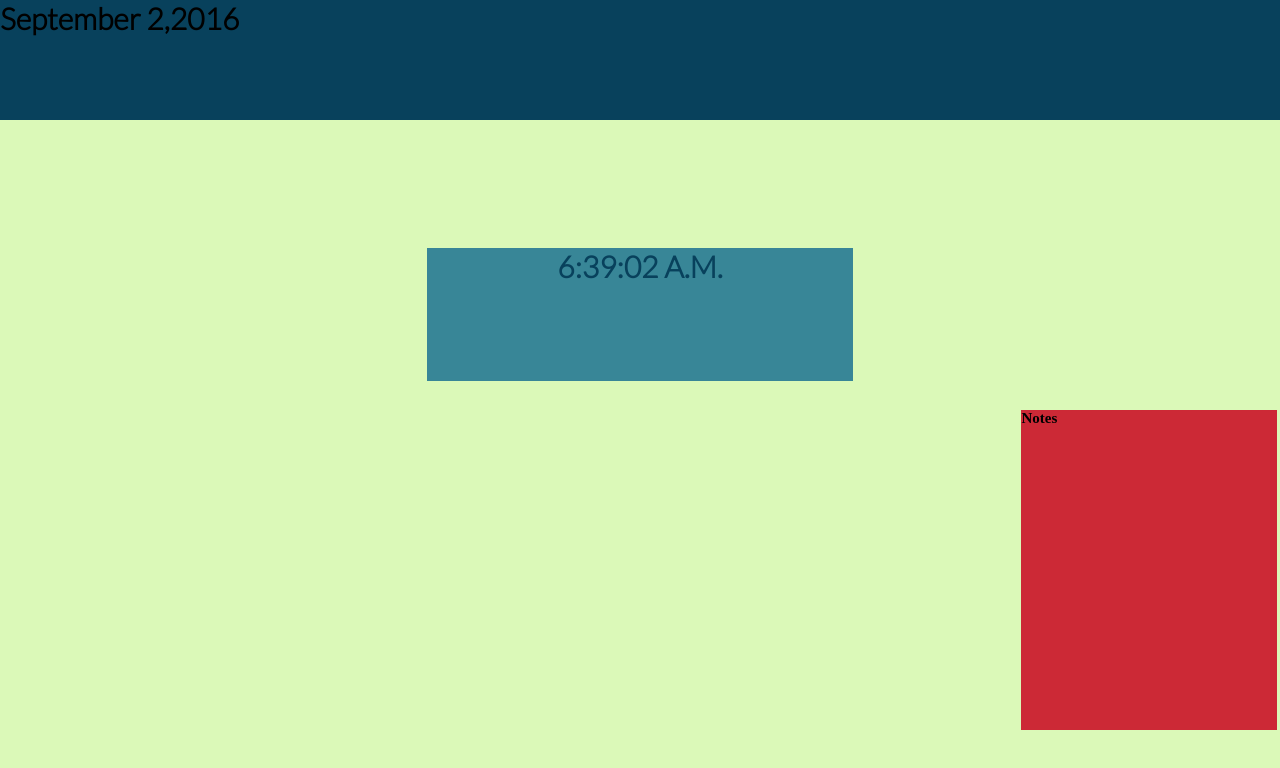
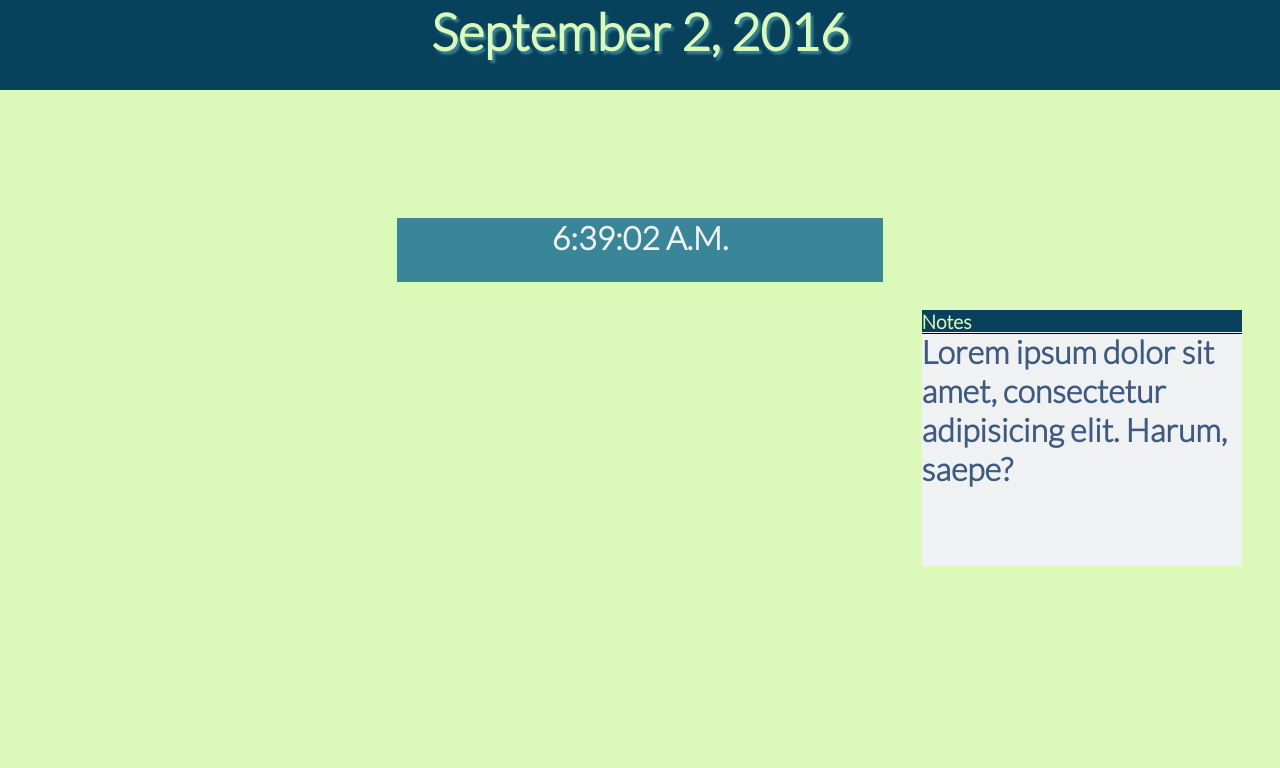
Before and after one commit to jason2020/Efficiency, a plain HTML site: page index.html in a window 1280 px wide. Drawn offline with Linux system fonts and the light colour scheme.

Commit message:
Changed colors

```diff
--- a/index.html
+++ b/index.html
@@ -15,7 +15,12 @@
 			<p id="time">...</p>
 		</div>
 		<div id="checkbox">
-			<h2>Notes</h2>
+			<div id="nHead">
+				<h2 id="nHeader">Notes</h2>
+			</div>
+			<div id="nContent">
+			Lorem ipsum dolor sit amet, consectetur adipisicing elit. Harum, saepe?
+			</div>
 		</div>
 	</div>
 	<script src="js/script.js"></script>
--- a/js/script.js
+++ b/js/script.js
@@ -66,7 +66,7 @@ function setTime(timePref) {
 		time.innerHTML = hour + ":" + checkZero(minute) + ":" + checkZero(second);
 	}
 
-	date.innerHTML = monthNames[month] + " " + day + "," + year;
+	date.innerHTML = monthNames[month] + " " + day + ", " + year;
 
 	setTimeout(function() {
 		setTime(timePref);
--- a/sass/default.sass
+++ b/sass/default.sass
@@ -23,18 +23,3 @@ h2
 	-moz-animation:    $keyframeName $duration $iteration
 	-o-animation:      $keyframeName $duration $iteration
 	animation:         $keyframeName $duration $iteration
-
-
-/* 12 cols */
-$one: percentage(1/12)
-$two: percentage(2/12)
-$three: percentage(3/12)
-$four: percentage(4/12)
-$five: percentage(5/12)
-$six: percentage(6/12)
-$seven: percentage(7/12)
-$eight: percentage(8/12)
-$nine: percentage(9/12)
-$ten: percentage(10/12)
-$eleven: percentage(11/12)
-$twelve: 100%
--- a/sass/styles.sass
+++ b/sass/styles.sass
@@ -2,10 +2,11 @@
 
 $primary: #08415C
 $accent: #388697
-$secondary: #CC2936
+$secondary: #EFF1F3
 $background: #DBF9B8
+$purple: #3D5A80
 
-/* https://coolors.co/08415c-cc2936-ebbab9-388697-dbf9b8 */
+/*https://coolors.co/08415c-eff1f3-dbd3d8-388697-dbf9b8*/
 
 body
 	overflow: hidden
@@ -15,28 +16,56 @@ body
 	width: 100vw
 	height: 100vh
 	background-color: $background
+	overflow: hidden
 
 #header
-	width: $twelve
-	height: 15%
+	width: 100vw
+	height: 15vh
+	max-height: 7vmax
 	background-color: $primary
 
 #clock
-	width: $four
-	height: $two
+	width: 38vw
+	height: 12vh
+	max-height: 5vmax
 	background-color: $accent
 	margin: 10% auto
 	color: $primary
 	text-align: center
 
-#time, #date
-	font-size: 300%
+#time
+	font-size: 2.5vw
 	font-family: 'Lato', sans-serif
 	font-weight: bold
+	color: $secondary
+
+#date
+	@extend #time
+	text-align: center
+	font-size: 4vw
+	color: $background
+	text-shadow: 0.05em 0.05em 0.05em $accent
+
+#nHeader
+	@extend #time
+	font-size: 1.5vw
+	border-bottom: 1px solid black
+	color: $background
+
+#nHead
+	background-color: $primary
+	width: 100%
+	height: 4vh
+	max-height: 1.75vmax
+
+#nContent
+	@extend #time
+	color: $purple
 
 #checkbox
 	background-color: $secondary
-	width: 20vw
+	width: 25vw
 	height: 40vh
-	margin-left: 79.8%
+	max-height: 20vmax
+	margin-left: 72%
 	margin-top: -7.8%
```
Also changed, not shown: css/styles.css.
